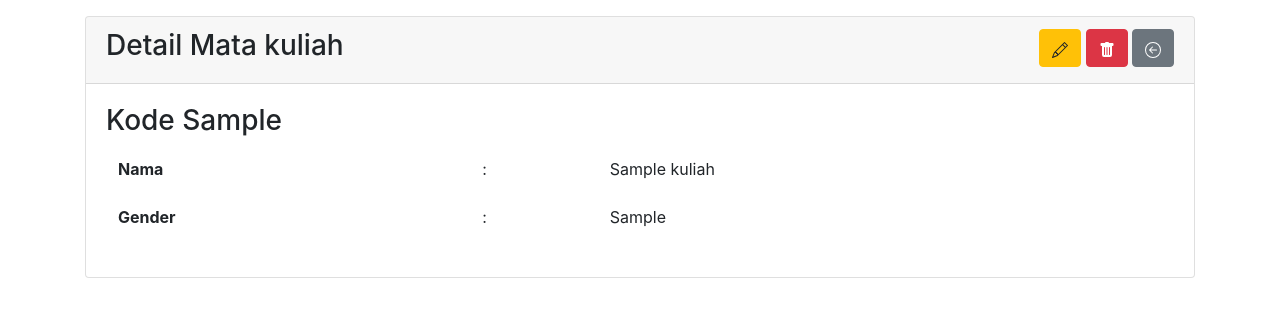
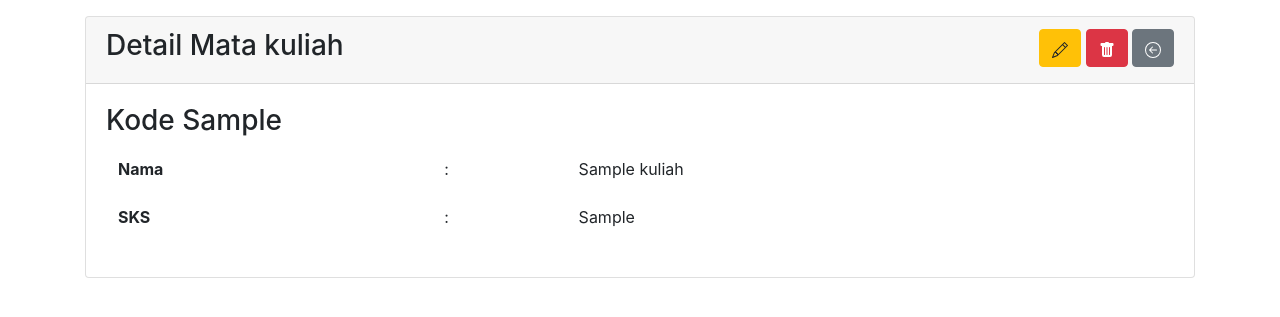
Before and after one commit to Rhayeksa/kampus-Aplication-CodeIgniter3-mysql, a CodeIgniter app: page /CodeIgniter-app-kampus/Mata_kuliah/detail/Sample in a window 1280 px wide. Shown: the part 56-373 px from the top of the page. Run offline with CodeIgniter, Linux system fonts and the light colour scheme; tables that the repository leaves empty or names only in its code hold one stand-in row (values such as "Sample post").

Commit message:
rename gender to sks

```diff
--- a/application/views/pages/mata_kuliah/detail.php
+++ b/application/views/pages/mata_kuliah/detail.php
@@ -36,7 +36,7 @@
           <td><?= $mata_kuliah['nama']; ?></td>
         </tr>
         <tr>
-          <th>Gender</th>
+          <th>SKS</th>
           <td>:</td>
           <td><?= $mata_kuliah['sks']; ?></td>
         </tr>
```
